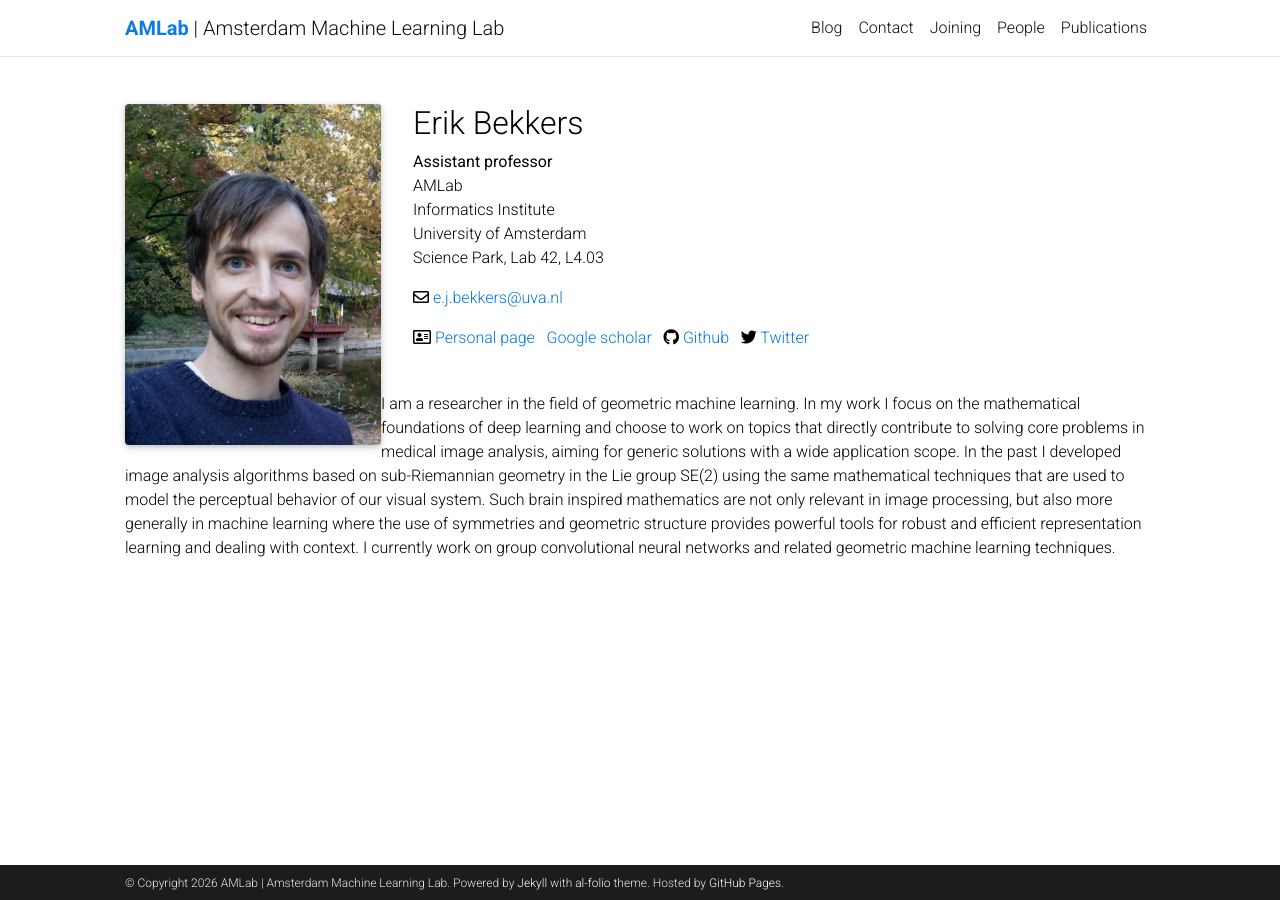
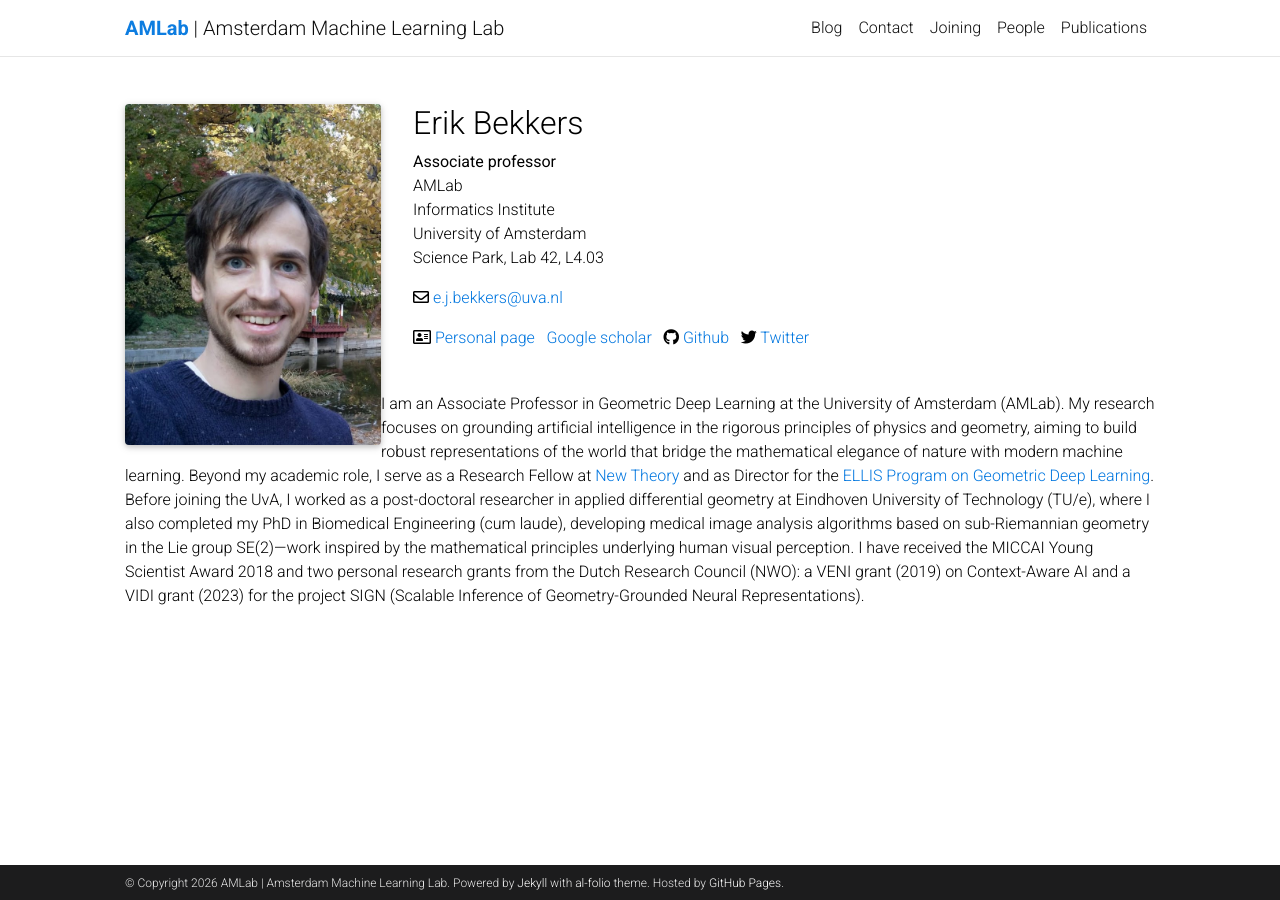
Before and after one commit to AMLab-Amsterdam/AMLab-Amsterdam.github.io, a Jekyll site: the page built from _people/ErikBekkers.md, in a window 1280 px wide. Built offline with Jekyll 4.4.1, drawn with Linux system fonts in a browser that asks for light colours; comment, search, counter and statistics services are not loaded; a style sheet for code colours, icons or effects is not loaded.

Commit message:
Update Erik Bekkers: associate professor, new personal page URL, updated bio
Co-Authored-By: Claude Opus 4.6 (1M context) <noreply@anthropic.com>

```diff
--- a/_people/ErikBekkers.md
+++ b/_people/ErikBekkers.md
@@ -2,7 +2,7 @@
 layout: person-page
 first_name: Erik
 last_name: Bekkers
-role: Assistant professor
+role: Associate professor
 email: e.j.bekkers@uva.nl
 lab: AMLab
 institute: Informatics Institute
@@ -10,9 +10,9 @@ university: University of Amsterdam
 office: Science Park, Lab 42, L4.03
 one_liner: Equivariance and geometry in deep learning
 description: |
-    I am a researcher in the field of geometric machine learning. In my work I focus on the mathematical foundations of deep learning and choose to work on topics that directly contribute to solving core problems in medical image analysis, aiming for generic solutions with a wide application scope. In the past I developed image analysis algorithms based on sub-Riemannian geometry in the Lie group SE(2) using the same mathematical techniques that are used to model the perceptual behavior of our visual system. Such brain inspired mathematics are not only relevant in image processing, but also more generally in machine learning where the use of symmetries and geometric structure provides powerful tools for robust and efficient representation learning and dealing with context. I currently work on group convolutional neural networks and related geometric machine learning techniques.
+    I am an Associate Professor in Geometric Deep Learning at the University of Amsterdam (AMLab). My research focuses on grounding artificial intelligence in the rigorous principles of physics and geometry, aiming to build robust representations of the world that bridge the mathematical elegance of nature with modern machine learning. Beyond my academic role, I serve as a Research Fellow at [New Theory](https://www.newtheory.ai/) and as Director for the [ELLIS Program on Geometric Deep Learning](https://ellis.eu/programs/geometric-deep-learning). Before joining the UvA, I worked as a post-doctoral researcher in applied differential geometry at Eindhoven University of Technology (TU/e), where I also completed my PhD in Biomedical Engineering (cum laude), developing medical image analysis algorithms based on sub-Riemannian geometry in the Lie group SE(2)—work inspired by the mathematical principles underlying human visual perception. I have received the MICCAI Young Scientist Award 2018 and two personal research grants from the Dutch Research Council (NWO): a VENI grant (2019) on Context-Aware AI and a VIDI grant (2023) for the project SIGN (Scalable Inference of Geometry-Grounded Neural Representations).
 img: assets/img/ErikBekkers.jpg
-personal_page: https://erikbekkers.bitbucket.io
+personal_page: https://ideal-machine-intelligence.eu/
 scholar_userid: yeWrfR4AAAAJ
 github_username: ebekkers
 twitter_username: erikjbekkers
```
Also changed, not shown: _pages/home.md (+1 -1 lines).
